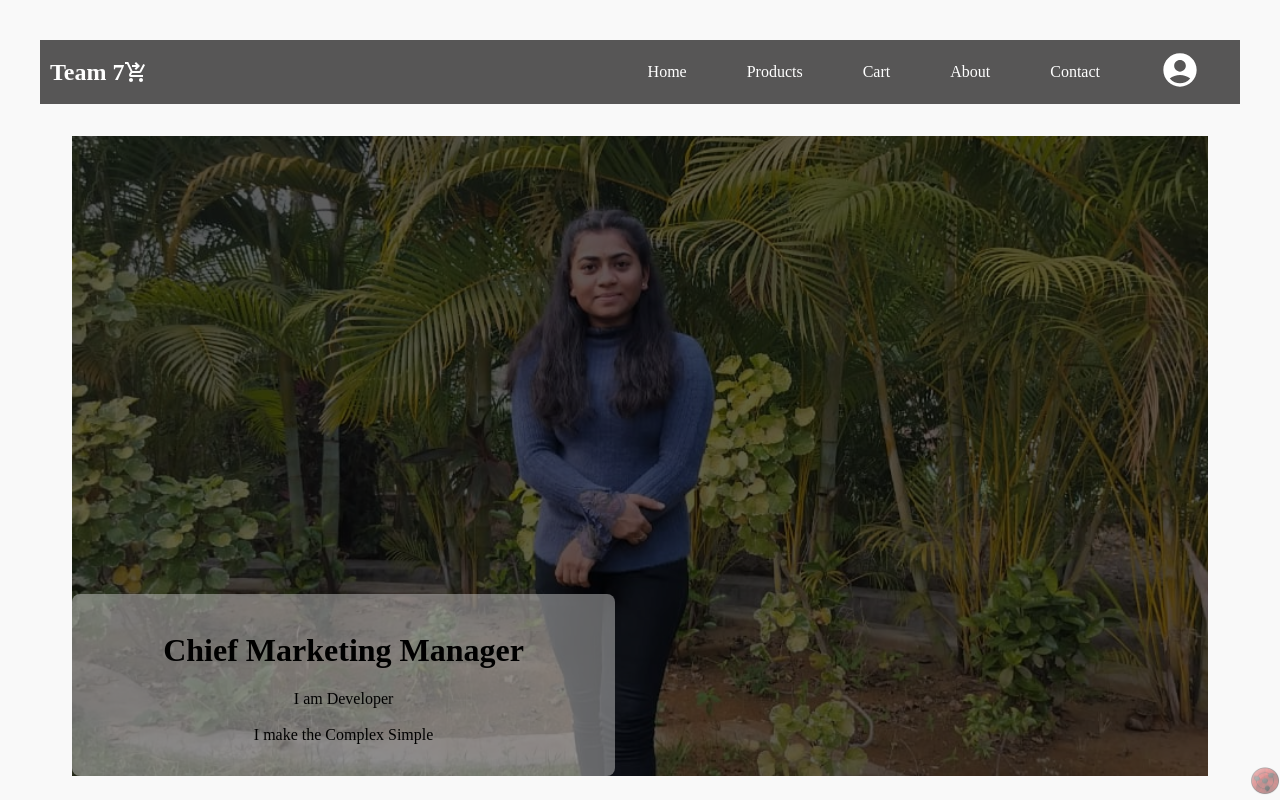
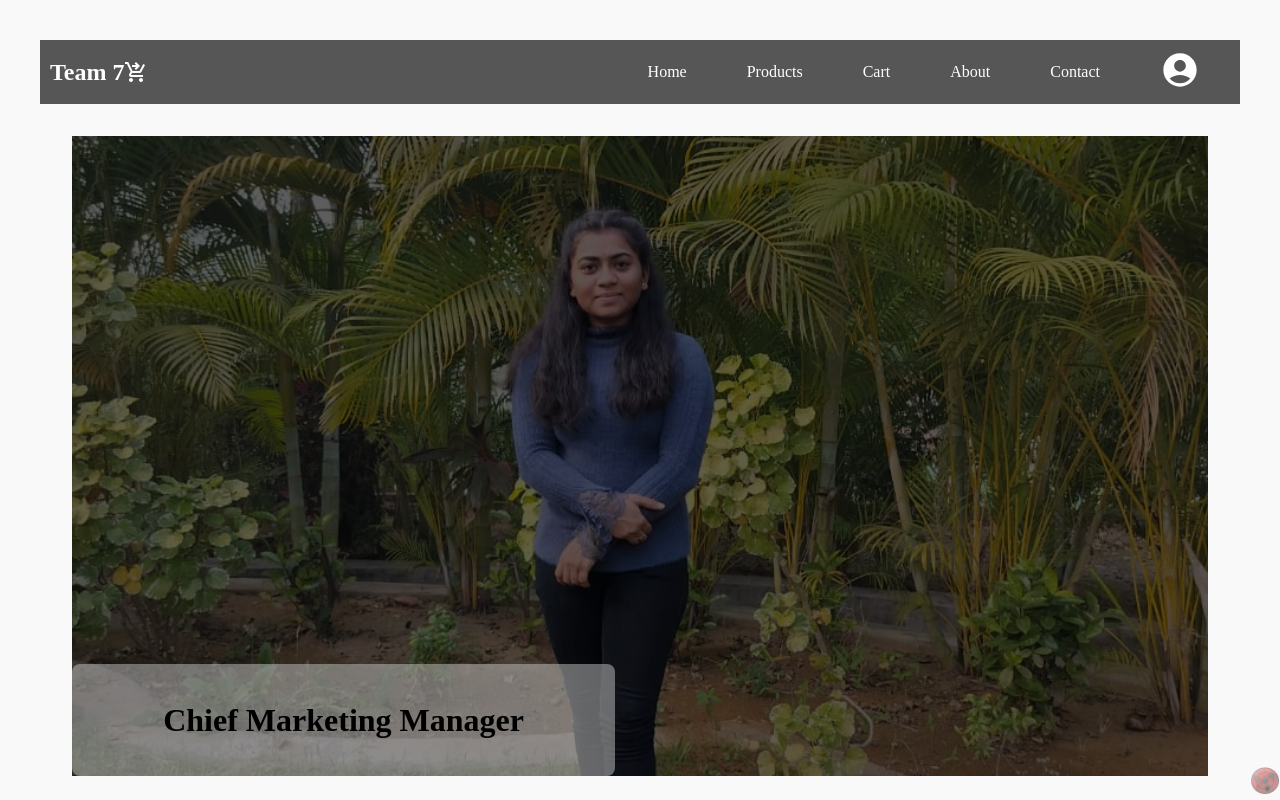
Before and after one commit to Viren-Kevat/Team_7, a React (Vite) app: page /ridhi in a window 1280 px wide. Shown: the top 800 px of the page. Built offline with nearby package versions, Linux system fonts and the light colour scheme.

Commit message:
Update ridhi.jsx

```diff
--- a/src/components/team/ridhi.jsx
+++ b/src/components/team/ridhi.jsx
@@ -17,11 +17,7 @@ const ridhi =()=>{
             <div className="textcontainerr">
             <span><h1>Chief Marketing Manager</h1></span>
 
-                <p>
-                I am Developer
-                <br /><br />
-                <span>I make the Complex Simple</span>
-                </p>
+
             </div>
             </div>
             <div className="maincard">
```
